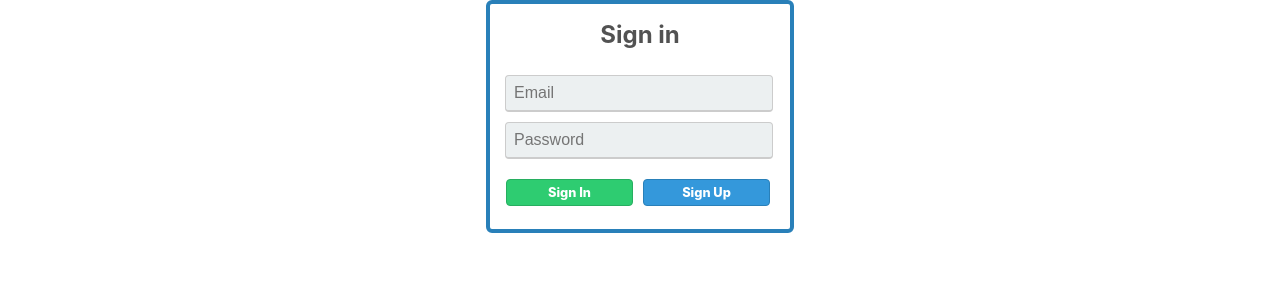
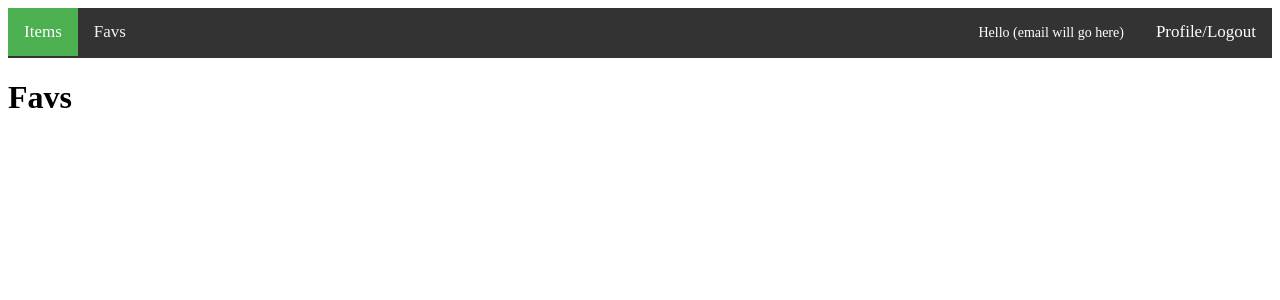
Before and after one commit to kalaian/ReactProject, a React (Create React App) app in the folder react-project/: page /favs in a window 1280 px wide. Shown: the top 300 px of the page. Built offline with nearby package versions, Linux system fonts and the light colour scheme.

Commit message:
UI-setup

```diff
--- a/react-project/package.json
+++ b/react-project/package.json
@@ -7,6 +7,8 @@
     "jshint": "^2.9.6",
     "react": "^16.6.0",
     "react-dom": "^16.6.0",
+    "react-router": "^4.3.1",
+    "react-router-dom": "^4.3.1",
     "react-scripts": "2.1.1",
     "styled-components": "^4.0.3"
   },
--- /dev/null
+++ b/react-project/src/components/AppMain.jsx
@@ -0,0 +1,19 @@
+import React, { Component } from "react";
+import styled from "styled-components";
+import NavBar from "./NavBar";
+import Routes from './Routes'
+
+
+class AppMain extends Component {
+  render() {
+    return (
+      <StyledItemsPage>
+        <NavBar />
+        <Routes />
+      </StyledItemsPage>
+    );
+  }
+}
+
+const StyledItemsPage = styled.div``;
+export default AppMain;
--- /dev/null
+++ b/react-project/src/components/CardList.jsx
@@ -0,0 +1,15 @@
+import React, { Component } from "react";
+import ItemCard from './ItemCard';
+
+export default class CardList extends Component {
+  render() {
+    return (
+      <div>
+          <ItemCard />
+          <ItemCard />
+          <ItemCard />
+          <ItemCard />
+      </div>
+    );
+  }
+}
--- /dev/null
+++ b/react-project/src/components/Favs.jsx
@@ -0,0 +1,13 @@
+import React, { Component } from 'react'
+
+class Favs extends Component {
+  render() {
+    return (
+      <div>
+        <h1>Favs</h1>
+      </div>
+    )
+  }
+}
+
+export default Favs;
--- /dev/null
+++ b/react-project/src/components/ItemCard.jsx
@@ -0,0 +1,103 @@
+import React, { Component } from "react";
+import styled from "styled-components";
+
+class ItemCard extends Component {
+  render() {
+    return (
+      <StyledCard>
+        <div className="Picture">
+          <div className="color-overlay">
+            <div className="movie-share">
+              <a className="movie-share__icon" href="#">
+                <span className="add-favourites">Add to Favourites</span>
+              </a>
+            </div>
+            <div className="Card-Bot">
+              <h1>{"(Hero name)"}</h1>
+              <p>
+                {
+                  "Details here, Details here, Details here, Details here, Details here, Details here, Details here, Details here, Details here, Details here, Details here, Details here, Details here "
+                }
+              </p>
+            </div>
+          </div>
+        </div>
+      </StyledCard>
+    );
+  }
+}
+
+const StyledCard = styled.div`
+  display: inline-block
+  margin: 20px;
+  height: 400px;
+  min-width: 300px;
+  max-width: 300px;
+  border-radius: 10px;
+  box-shadow: 1px 1px 30px #00212d;
+  filter: brightness(0.9) saturate(80%);
+  transition: transform 0.6s, box-shadow 0.6s, filter 0.4s;
+  &:hover {
+    box-shadow: 1px 1px 40px #f9b916;
+    transform: scale(1.02);
+    filter: brightness(1.2) saturate(110%);
+    transition: transform 0.2s, box-shadow 0.2s;
+  }
+  .color-overlay {
+    height: 100%;
+    background: linear-gradient(
+      rgba(180, 180, 255, 0.1) 35%,
+      rgba(33, 33, 32, 0.8) 55%,
+      rgba(33, 33, 32, 1) 60%
+    );
+    border-radius: 10px;
+    display: flex;
+    flex-direction: column;
+    justify-content: space-between;
+  }
+
+  .add-favourites {
+    color: white;
+    text-decoration: none;
+  }
+  .Picture {
+    height: 100%;
+    background-image: url(http://i.annihil.us/u/prod/marvel/i/mg/9/c0/527bb7b37ff55.jpg);
+    background-size: contain;
+    background-position: top;
+    border-radius: inherit;
+    background-repeat: no-repeat;
+  }
+
+  .movie-share {
+    padding: 1em;
+    text-align: right;
+    text-decoration: none;
+  }
+
+  .movie-share__icon i {
+    font-size: 1.2em;
+    margin-left: 0.5em;
+    color: #ffffff;
+    mix-blend-mode: lighten;
+    opacity: 0.6;
+  }
+
+  .movie-share__icon i:hover {
+    opacity: 1;
+    mix-blend-mode: lighten;
+  }
+
+  .Card-Bot {
+    min-height: 45%;
+    padding: 0 15px 15px;
+
+    p {
+      color: #b0b0b0;
+    }
+    h1 {
+      color: white;
+    }
+  }
+`;
+export default ItemCard;
--- /dev/null
+++ b/react-project/src/components/NavBar.jsx
@@ -0,0 +1,108 @@
+import React, { Component } from "react";
+import styled from "styled-components";
+import { Link } from "react-router-dom";
+
+class NavBar extends Component {
+  render() {
+    return (
+        <StyledNavBar>
+            <div>
+                <Link to="/" className="active">
+                    Items
+                </Link>
+
+                <Link to="/favs">Favs</Link>
+
+                <div className="dropdown">
+                <button className="dropbtn">
+                    Profile/Logout
+                    <i className="fa fa-caret-down" />
+                </button>
+                <div className="dropdown-content">
+                    <a href="/">Profile</a>
+                    <a href="/">Logout</a>
+                </div>
+                </div>
+                <span className="email">Hello {"(email will go here)"}</span>
+            </div>
+        </StyledNavBar>
+    );
+  }
+}
+
+const StyledNavBar = styled.div`
+  overflow: hidden;
+  background-color: #333;
+  a {
+    float: left;
+    display: block;
+    color: #f2f2f2;
+    text-align: center;
+    padding: 14px 16px;
+    text-decoration: none;
+    font-size: 17px;
+    &:hover {
+      background-color: #555;
+      color: white;
+    }
+  }
+  .email {
+    float: right;
+    display: block;
+    text-align: center;
+    padding: 17px 16px;
+    color: white;
+    font-size: 14px;
+  }
+  .icon {
+    display: none;
+  }
+  .active {
+    background-color: #4caf50;
+    color: white;
+  }
+
+  .dropdown {
+    float: right;
+    overflow: hidden;
+    .dropbtn {
+      font-size: 17px;
+      border: none;
+      outline: none;
+      color: white;
+      padding: 14px 16px;
+      background-color: inherit;
+      font-family: inherit;
+      margin: 0;
+    }
+    &:hover .dropbtn {
+      background-color: #555;
+      color: white;
+    }
+  }
+
+  .dropdown-content {
+    display: none;
+    position: absolute;
+    background-color: #f9f9f9;
+    min-width: 160px;
+    box-shadow: 0px 8px 16px 0px rgba(0, 0, 0, 0.2);
+    z-index: 1;
+    a {
+      float: none;
+      color: black;
+      padding: 12px 16px;
+      text-decoration: none;
+      display: block;
+      text-align: left;
+      &:hover {
+        background-color: #ddd;
+        color: black;
+      }
+    }
+  }
+  .dropdown:hover .dropdown-content {
+    display: block;
+  }
+`;
+export default NavBar;
--- /dev/null
+++ b/react-project/src/components/Routes.jsx
@@ -0,0 +1,15 @@
+import React from 'react';
+import { Switch, Route } from 'react-router-dom'
+import CardList from './CardList'
+import Favs from './Favs';
+
+
+
+const Routes = () => (
+  <Switch>
+    <Route path='/' exact component={CardList} />
+    <Route path='/favs' component={Favs} />
+  </Switch>
+)
+
+export default Routes
--- a/react-project/src/components/SignIn.jsx
+++ b/react-project/src/components/SignIn.jsx
@@ -1,117 +1,117 @@
-import React, { Component } from "react";
-import styled from "styled-components";
+// import React, { Component } from "react";
+// import styled from "styled-components";
 
 
-class SignIn extends Component {
-  render() {
-    return (
-      <SignInForm method="post">
-        <div className="box">
-          <h1>Sign in</h1>
+// class SignIn extends Component {
+//   render() {
+//     return (
+//       <SignInForm method="post">
+//         <div className="box">
+//           <h1>Sign in</h1>
 
-          <input
-            type="email"
-            name="email"
-            placeholder="Email"
-            className="email"
-          />
+//           <input
+//             type="email"
+//             name="email"
+//             placeholder="Email"
+//             className="email"
+//           />
 
-          <input
-            type="password"
-            name="password"
-            placeholder="Password"
-            className="email"
-          />
+//           <input
+//             type="password"
+//             name="password"
+//             placeholder="Password"
+//             className="email"
+//           />
 
-          <a href="/">
-            <div className="btn">Sign In</div>
-          </a>
+//           <a href="/">
+//             <div className="btn">Sign In</div>
+//           </a>
 
-          <a href="/SignUp">
-            <div id="btn2">Sign Up</div>
-          </a>
-        </div>
-      </SignInForm>
-    );
-  }
-}
+//           <a href="/">
+//             <div id="btn2">Sign Up</div>
+//           </a>
+//         </div>
+//       </SignInForm>
+//     );
+//   }
+// }
 
-const SignInForm = styled.form`
-  p {
-    font-size: 12px;
-  }
+// const SignInForm = styled.form`
+//   p {
+//     font-size: 12px;
+//   }
 
-  h1 {
-    font-size: 1.5em;
-    color: #525252;
-    text-align: center;
-  }
+//   h1 {
+//     font-size: 1.5em;
+//     color: #525252;
+//     text-align: center;
+//   }
 
-  .box {
-    background: white;
-    width: 300px;
-    border-radius: 6px;
-    margin: 0 auto 0 auto;
-    padding: 0px 0px 70px 0px;
-    border: #2980b9 4px solid;
-  }
+//   .box {
+//     background: white;
+//     width: 300px;
+//     border-radius: 6px;
+//     margin: 0 auto 0 auto;
+//     padding: 0px 0px 70px 0px;
+//     border: #2980b9 4px solid;
+//   }
 
-  .email {
-    background: #ecf0f1;
-    border: #ccc 1px solid;
-    border-bottom: #ccc 2px solid;
-    padding: 8px;
-    width: 250px;
-    color: #aaaaaa;
-    margin-top: 10px;
-    font-size: 1em;
-    border-radius: 4px;
-    margin-left: 15px;
-  }
+//   .email {
+//     background: #ecf0f1;
+//     border: #ccc 1px solid;
+//     border-bottom: #ccc 2px solid;
+//     padding: 8px;
+//     width: 250px;
+//     color: #aaaaaa;
+//     margin-top: 10px;
+//     font-size: 1em;
+//     border-radius: 4px;
+//     margin-left: 15px;
+//   }
 
-  .password {
-    border-radius: 4px;
-    background: #ecf0f1;
-    border: #ccc 1px solid;
-    padding: 8px;
-    width: 250px;
-    font-size: 1em;
-  }
+//   .password {
+//     border-radius: 4px;
+//     background: #ecf0f1;
+//     border: #ccc 1px solid;
+//     padding: 8px;
+//     width: 250px;
+//     font-size: 1em;
+//   }
 
-  .btn {
-    background: #2ecc71;
-    width: 125px;
-    padding-top: 5px;
-    padding-bottom: 5px;
-    color: white;
-    border-radius: 4px;
-    border: #27ae60 1px solid;
+//   .btn {
+//     background: #2ecc71;
+//     width: 125px;
+//     padding-top: 5px;
+//     padding-bottom: 5px;
+//     color: white;
+//     border-radius: 4px;
+//     border: #27ae60 1px solid;
 
-    margin-top: 20px;
-    margin-bottom: 20px;
-    float: left;
-    margin-left: 16px;
-    font-weight: 800;
-    font-size: 0.8em;
-    text-align: center;
-  }
+//     margin-top: 20px;
+//     margin-bottom: 20px;
+//     float: left;
+//     margin-left: 16px;
+//     font-weight: 800;
+//     font-size: 0.8em;
+//     text-align: center;
+//   }
 
-  #btn2 {
-    float: left;
-    background: #3498db;
-    width: 125px;
-    padding-top: 5px;
-    padding-bottom: 5px;
-    color: white;
-    border-radius: 4px;
-    border: #2980b9 1px solid;
+//   #btn2 {
+//     float: left;
+//     background: #3498db;
+//     width: 125px;
+//     padding-top: 5px;
+//     padding-bottom: 5px;
+//     color: white;
+//     border-radius: 4px;
+//     border: #2980b9 1px solid;
 
-    margin-top: 20px;
-    margin-bottom: 20px;
-    margin-left: 10px;
-    font-weight: 800;
-    font-size: 0.8em;
-    text-align: center;
-  }
-`;
-export default SignIn;
+//     margin-top: 20px;
+//     margin-bottom: 20px;
+//     margin-left: 10px;
+//     font-weight: 800;
+//     font-size: 0.8em;
+//     text-align: center;
+//   }
+// `;
+// export default SignIn;
--- a/react-project/src/index.css
+++ /dev/null
@@ -1,14 +0,0 @@
-body {
-  margin: 0;
-  padding: 0;
-  font-family: -apple-system, BlinkMacSystemFont, "Segoe UI", "Roboto", "Oxygen",
-    "Ubuntu", "Cantarell", "Fira Sans", "Droid Sans", "Helvetica Neue",
-    sans-serif;
-  -webkit-font-smoothing: antialiased;
-  -moz-osx-font-smoothing: grayscale;
-}
-
-code {
-  font-family: source-code-pro, Menlo, Monaco, Consolas, "Courier New",
-    monospace;
-}
```
Also changed, not shown: react-project/src/components/Profile.jsx (added, +13 -0 lines), react-project/src/components/SignUp.jsx (+103 -102 lines), react-project/src/index.js (+3 -4 lines), 1 other file (tests, documents, lock files or other folders).
